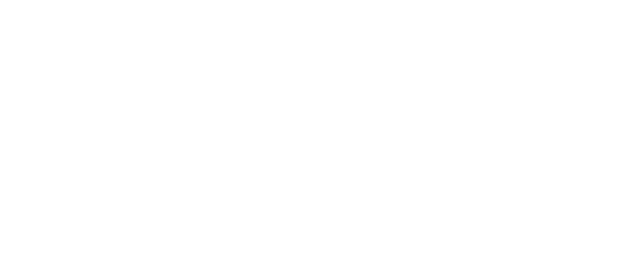
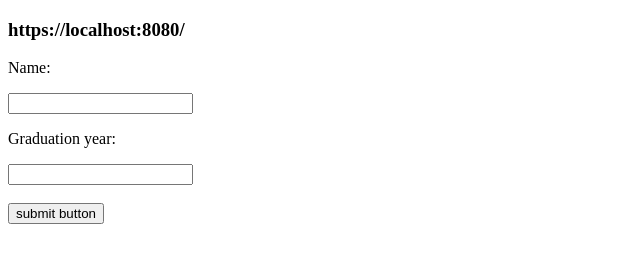
Before and after one commit to acciojob/sharable-urls-vidyatiwrai, a website: page main.html in a window 1280 px wide. Shown: the whole page, without its empty margins (0-640 px from the left). Drawn offline with Linux system fonts and the light colour scheme.

Commit message:
created a submission

```diff
--- a/main.html
+++ b/main.html
@@ -1,6 +1,16 @@
 <!DOCTYPE html>
 <html>
   <body>
+	  <h3 id="url">https://localhost:8080/</h3>
+	  <form>
+		  <p>Name:</p>
+		  <input id="name" name="name" type=text><br>
+		  <p>Graduation year:</p>
+
+		  <input id="year" name="year" type=number><br><br>
+
+		  <button id="button">submit button</button>
+	  </form>
     <script type="text/javascript" src="./script.js">
 </script>
   </body>
```
